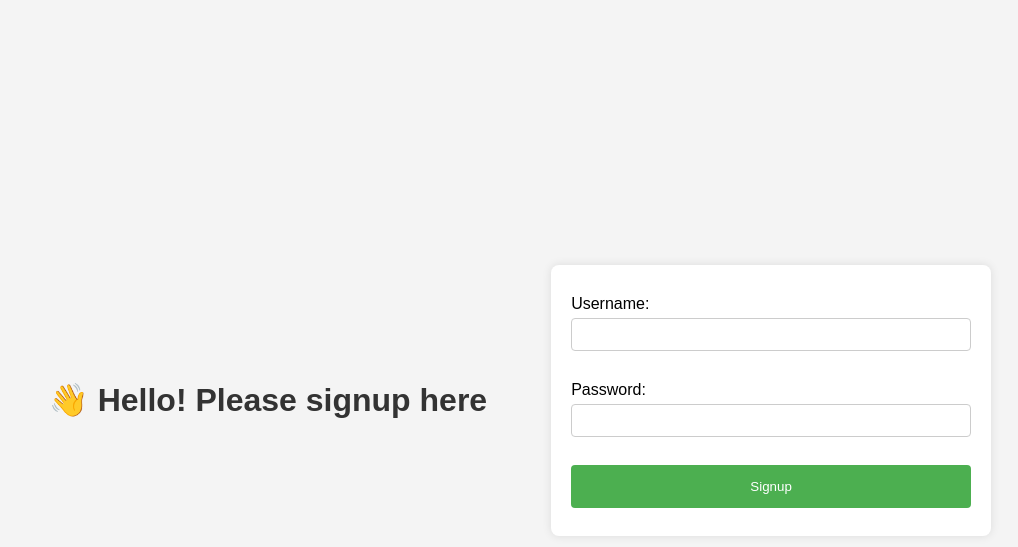
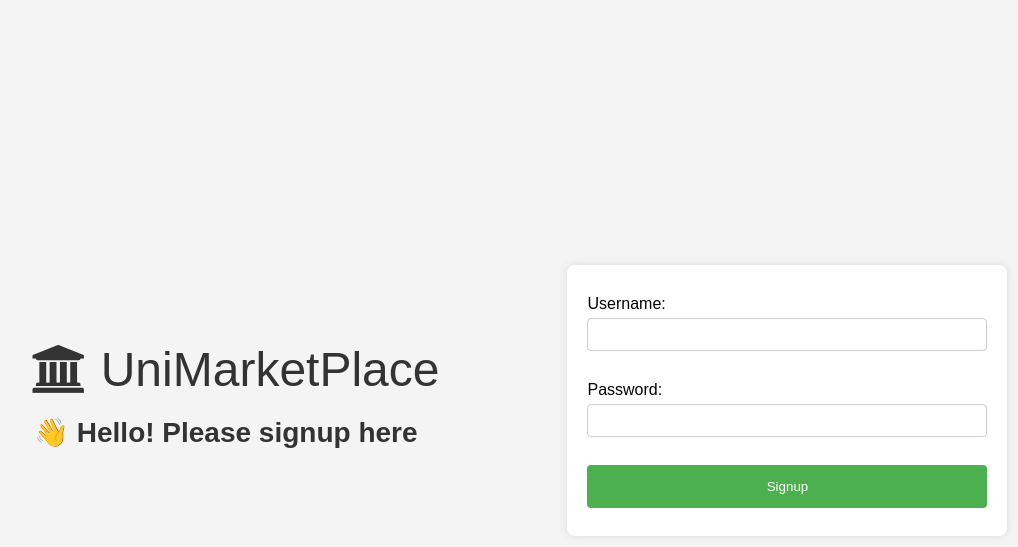
Before and after one commit to kukr/UniMarket-Place, a Flask app: page /signup in a window 1280 px wide. Shown: the top 547 px of the page, without its empty margins (120-1138 px from the left). Run offline with Flask 2, Linux system fonts and the light colour scheme; parts of the project's set-up code (start-up, migrations or seed data) failed here and were passed over.

Commit message:
Updating login/signup

```diff
--- a/static/css/style.css
+++ b/static/css/style.css
@@ -15,6 +15,7 @@ form {
     box-shadow: 0 0 10px rgba(0, 0, 0, 0.1);
     width: 100%;
     max-width: 400px; /* Maximum width of the form */
+    margin-left: 10%;
 }
 
 .page_title {
--- a/templates/signup.html
+++ b/templates/signup.html
@@ -4,10 +4,26 @@
     <meta charset="UTF-8">
     <meta name="viewport" content="width=device-width, initial-scale=1.0">
     <link rel="stylesheet" href="{{ url_for('static', filename='css/style.css') }}">
+    <link rel="stylesheet" href="https://cdnjs.cloudflare.com/ajax/libs/font-awesome/4.7.0/css/font-awesome.min.css">
     <title>Signup</title>
+    <style>
+        .title {
+            text-align: center;
+            font-size: 48px;
+            color: #333;
+            margin-top: 30px;
+            margin-bottom: 20px;
+            }
+        .title h1 {
+            font-size: 28px;
+            }
+        </style>
 </head>
 <body>
-    <h1 class="page_title">👋 Hello! Please signup here</h1>
+    <div class="title">
+        <i class="fa fa-university"></i> UniMarketPlace
+        <h1 class="page_title">👋 Hello! Please signup here</h1>
+    </div>
     {% with messages = get_flashed_messages() %}
     {% if messages %}
     <ul>
```
Also changed, not shown: templates/login.html (+17 -2 lines).
